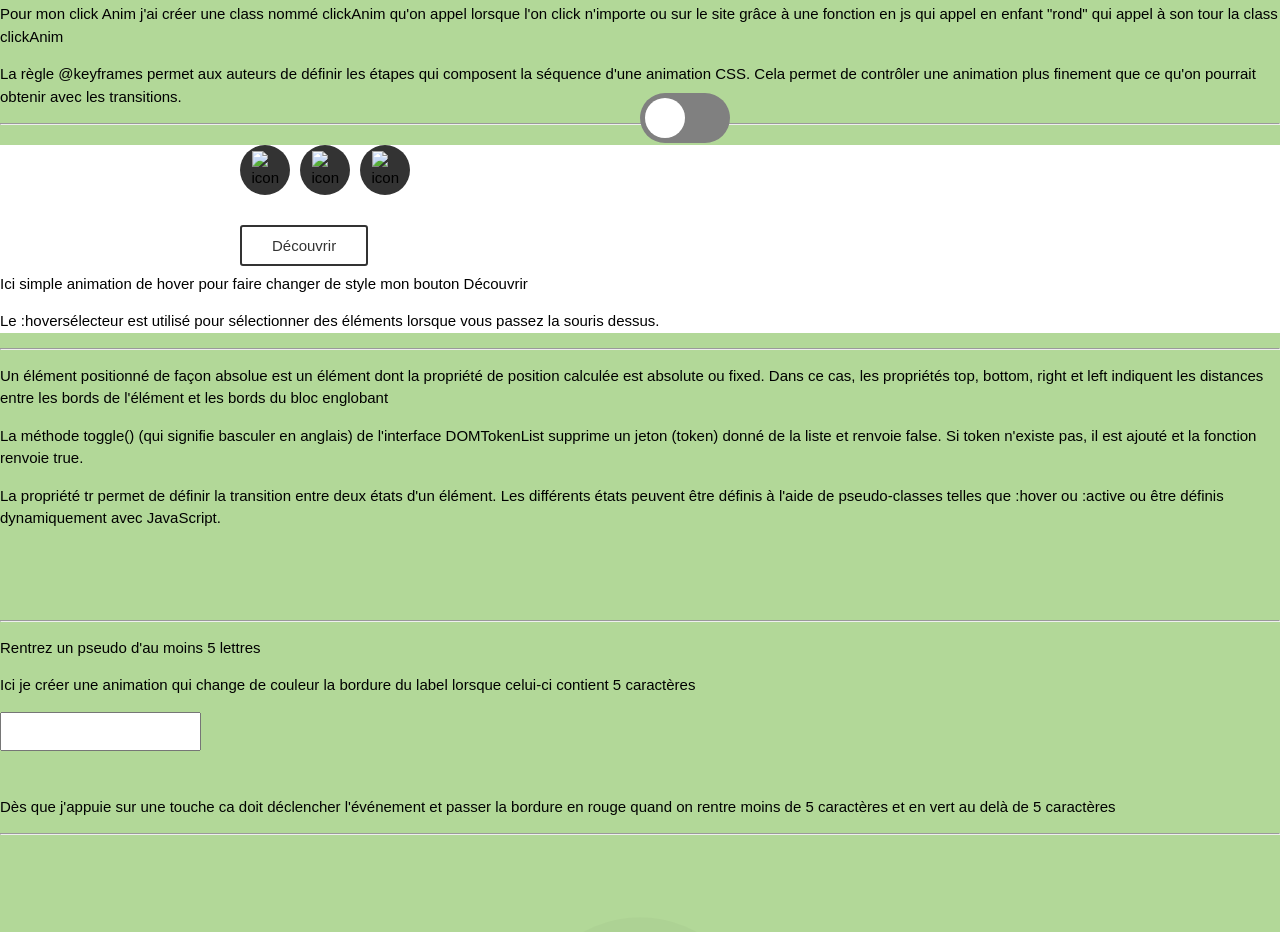
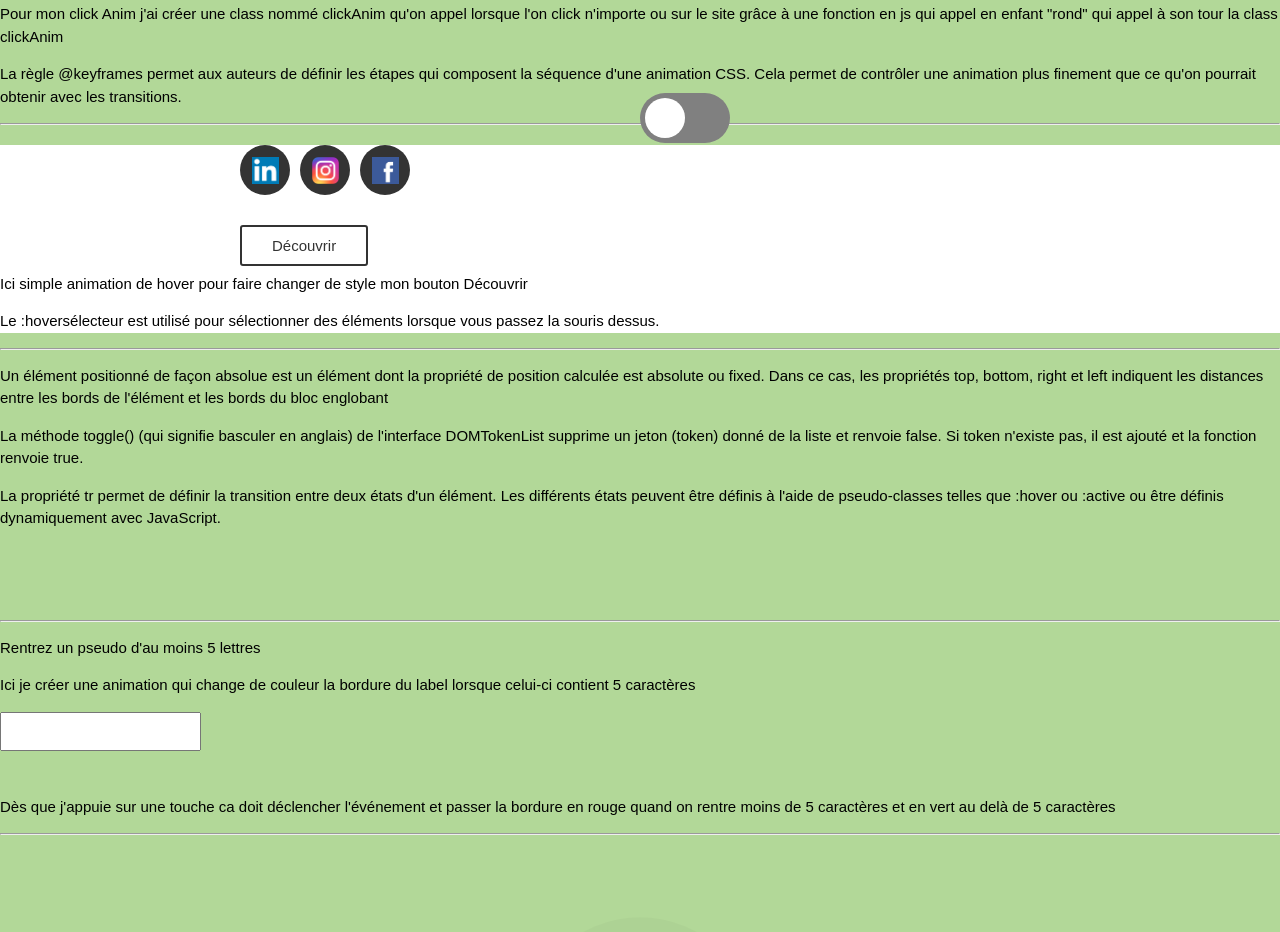
Before and after one commit to lnourry75/Tech-Update, a plain HTML site: page index.html in a window 1280 px wide. Shown: the part 2427-3359 px from the top of the page. Drawn offline with nearby package versions, Linux system fonts and the light colour scheme.

Commit message:
Add files via upload

```diff
--- a/index.html
+++ b/index.html
@@ -68,9 +68,9 @@
 
 
 <div class="media-container">
-    <div class="media-btn"><img src="images/linkedin-logo.jpg" alt="icone" class="icones"></div>
-    <div class="media-btn"><img src="images/Instagram_logo_2016.svg.png" alt="icone" class="icones"></div>
-    <div class="media-btn"><img src="images/Telecharger-Facebook.jpg" alt="icone" class="icones"></div>
+    <div class="media-btn"><img src="linkedin-logo.jpg" alt="icone" class="icones"></div>
+    <div class="media-btn"><img src="Instagram_logo_2016.svg.png" alt="icone" class="icones"></div>
+    <div class="media-btn"><img src="Telecharger-Facebook.jpg" alt="icone" class="icones"></div>
 </div>
 <a href="#" class="btn">Découvrir</a> <p>Ici simple animation de hover pour faire changer de style mon bouton Découvrir</p>
 <p>Le :hoversélecteur est utilisé pour sélectionner des éléments lorsque vous passez la souris dessus.</p>
```
